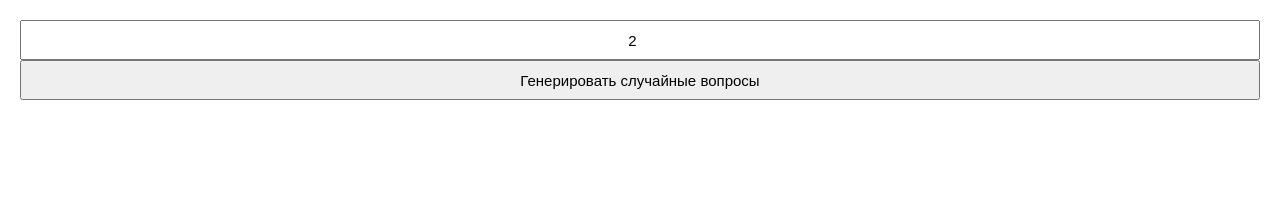
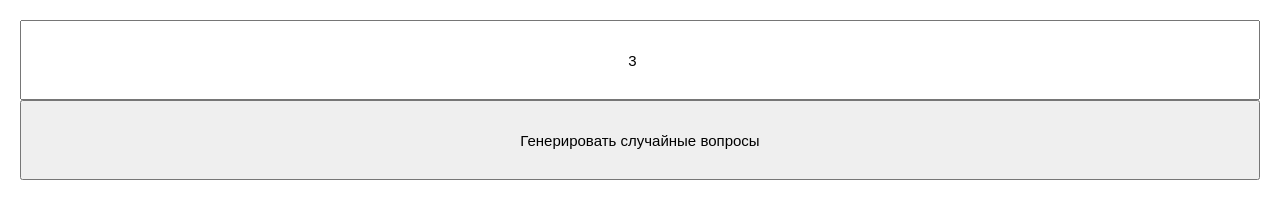
Before and after one commit to DarekOrders/probable-palm-tree.github.io, a plain HTML site: page index.html in a window 1280 px wide. Drawn offline with Linux system fonts and the light colour scheme.

Commit message:
Update index.html

```diff
--- a/index.html
+++ b/index.html
@@ -101,13 +101,15 @@
     margin: 0;
     padding: 0;
     box-sizing: border-box;
+    font-size: 25px;
+	font-family: Arial;
 }
 body {
     padding: 20px;
     text-align: center;
 }
 body input, body button{
-    height: 40px;
+    height: 80px;
     width: 100%;
 
     font-size: 15px;
@@ -121,7 +123,7 @@ body input, body button{
     </style>
 </head>
 <body>
-    <input type="number" value=2 id="number_of_questions">
+    <input type="number" value=3 id="number_of_questions">
     <button onclick="chooseAndRender()">Генерировать случайные вопросы</button>
     <script>
         function chooseAndRender(){
```
